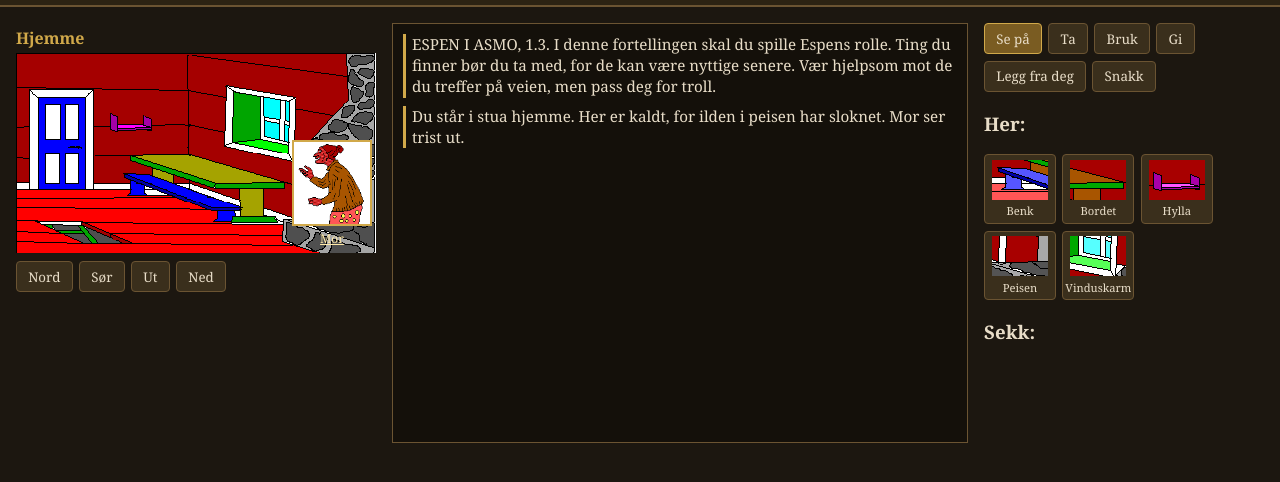
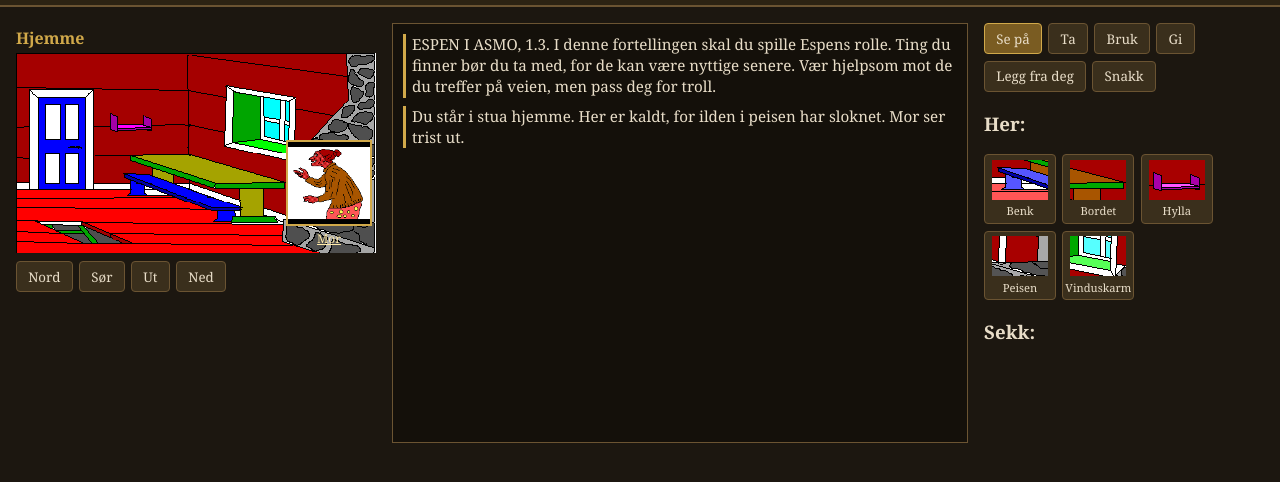
Before and after one commit to erlandsen-tech/espeniasmo-remake, a plain HTML site: page index.html in a window 1280 px wide. Shown: the part 42-524 px from the top of the page. Drawn offline with Linux system fonts and the light colour scheme; files whose address does not match are found by name.

Commit message:
Stop stretching portraits into a non-square box
Generated portraits are mostly 1024x1024, with a few wide or tall ones
(Rotter 1.83:1, Kongen 0.77:1); the 80x86 box without object-fit distorted
all of them. Use a square box with object-fit: contain.

Co-Authored-By: Claude Opus 5 (1M context) <noreply@anthropic.com>

```diff
--- a/style.css
+++ b/style.css
@@ -43,7 +43,7 @@ main {
 #scene { width: 360px; height: 200px; object-fit: contain; display: block; }
 #scene.talkable { cursor: pointer; box-shadow: inset 0 0 0 3px #ffe9a8; }
 #portrait-wrap { position: absolute; right: 4px; bottom: 4px; text-align: center; }
-#portrait-wrap img { width: 80px; height: 86px; border: 2px solid #d1a94a; display: block; cursor: pointer; }
+#portrait-wrap img { width: 86px; height: 86px; object-fit: contain; background: #000; border: 2px solid #d1a94a; display: block; cursor: pointer; }
 #portrait-wrap.hidden { display: none; }
 /* Snakk is selected and someone is here to talk to: make the portrait
  * visibly interactive, since nothing else in the layout suggests it's
```
